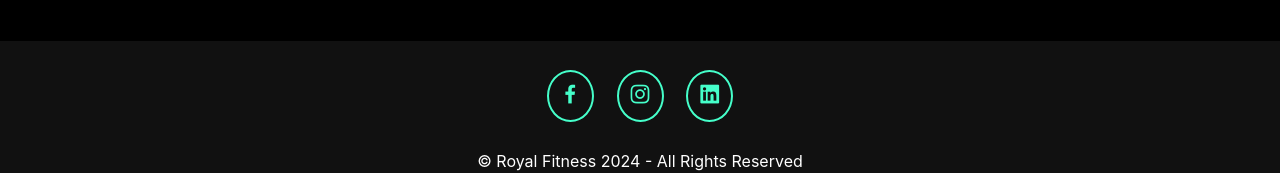
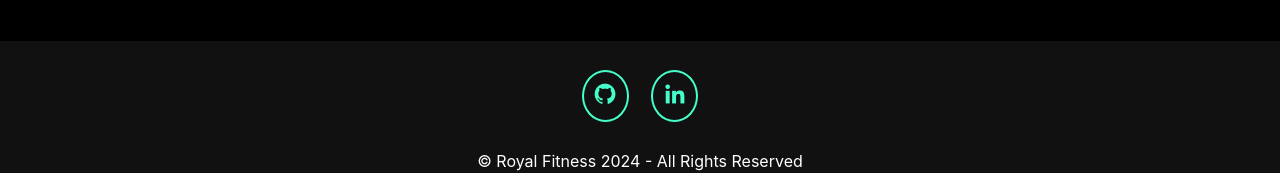
Before and after one commit to DDavidescu/Royal-Fitness-Gym-Website, a plain HTML site: page index.html in a window 1280 px wide. Shown: the part 4763-4936 px from the top of the page. Drawn offline with nearby package versions, Linux system fonts and the light colour scheme; animation ran at ten frames a second.

Commit message:
Royal Fitness

```diff
--- a/index.html
+++ b/index.html
@@ -221,9 +221,8 @@
 
     <footer class="footer">
         <div class="social">
-            <a href=""><i class='bx bxl-facebook' ></i></a>
-            <a href=""><i class='bx bxl-instagram' ></i></a>
-            <a href=""><i class='bx bxl-linkedin-square' ></i></a>
+            <a href="https://github.com/DDavidescu"><i class='bx bxl-github' ></i></a>
+            <a href="https://www.linkedin.com/in/david-bau-67a65628b/"><i class='bx bxl-linkedin'></i></a>
         </div>
 
         <p class="copyright">
--- a/script.js
+++ b/script.js
@@ -4,11 +4,6 @@ let menu = document.querySelector('#menu-icon');
 let navbar = document.querySelector('.navbar');
 
 menu.onclick = () => {
-    menu.classList.toggle('bx-x');
-    navbar.classList.toggle('active');
-}
-
-window.onscroll = () => {
     menu.classList.toggle('bx-x');
     navbar.classList.toggle('active');
 }
```
